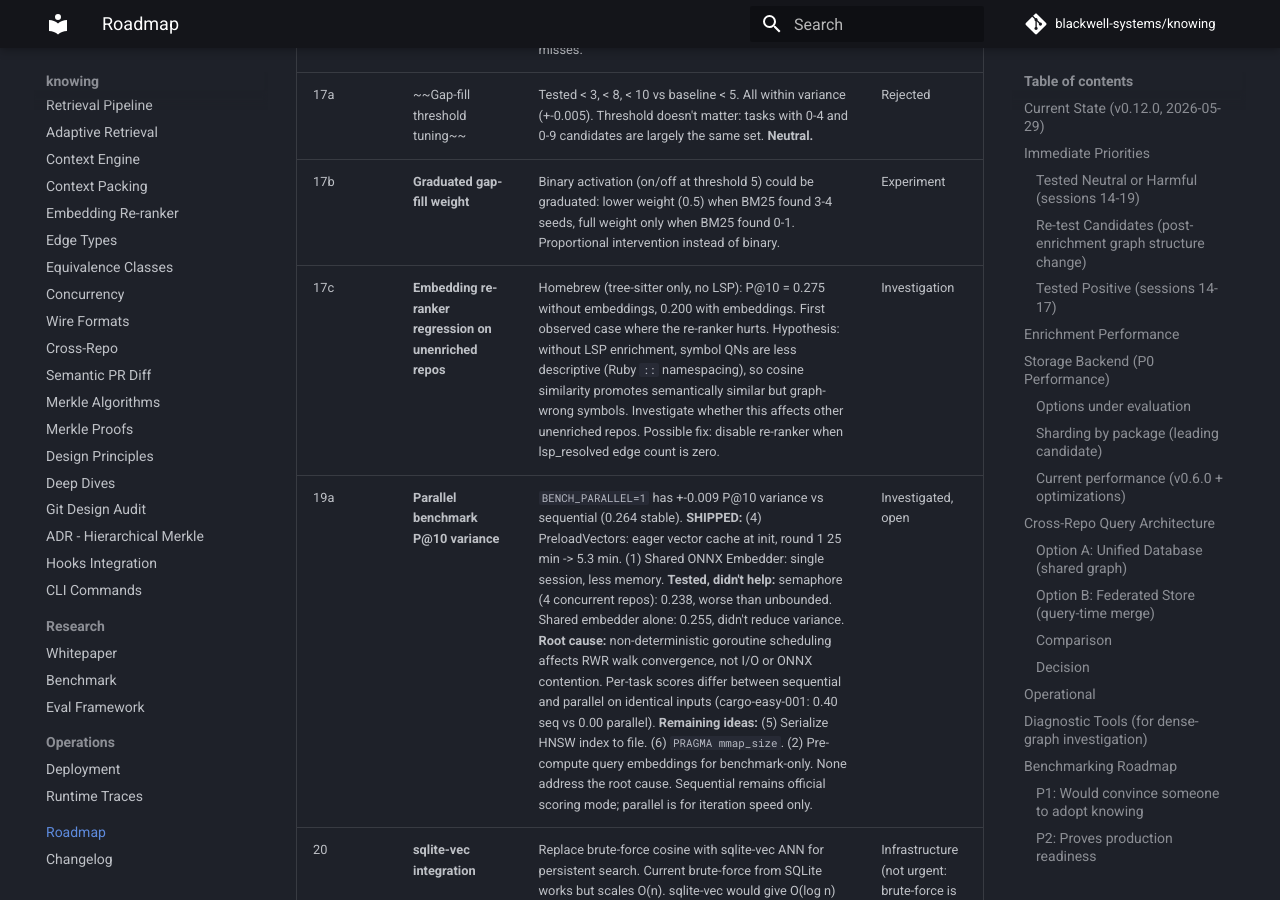
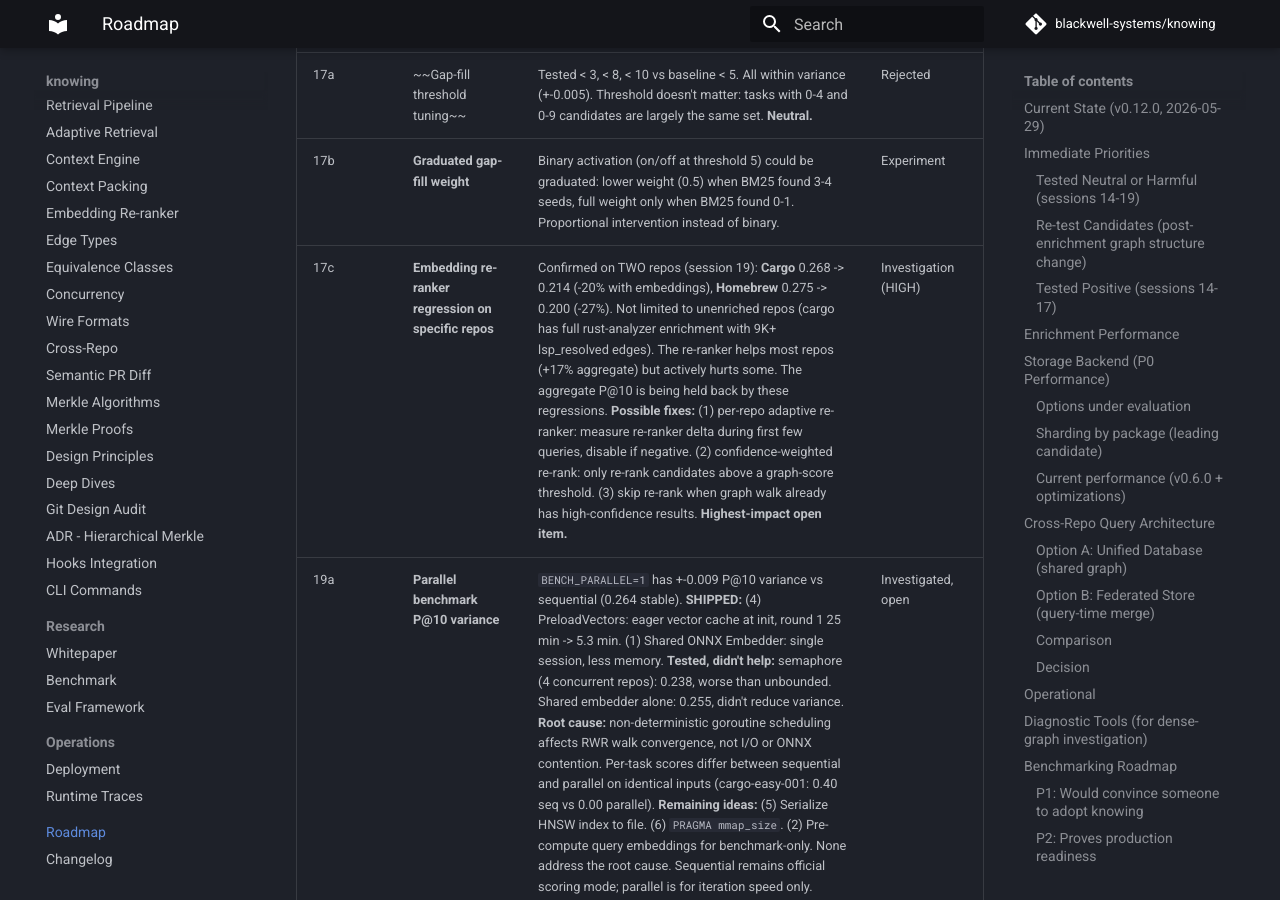
Before and after one commit to blackwell-systems/knowing, an MkDocs documentation site: the page built from docs/roadmap.md, in a window 1280 px wide and 900 px high, scrolled down 15937 px. Built offline with MkDocs 1.6.1 and Material for MkDocs 9.7.7, drawn with Linux system fonts in a browser that asks for light colours; comment, search, counter and statistics services are not loaded.

Commit message:
docs: upgrade 17c to HIGH priority, cargo regression confirmed (-20% with embeddings)

```diff
--- a/docs/roadmap.md
+++ b/docs/roadmap.md
@@ -308,7 +308,7 @@ P@10=0.266 cold, 0.271 warm (277 tasks, 14 repos, 8 languages). 1.97x vs codegra
 | 16b | **Rust equivalence classes** | Cargo at 0.216 with rust-analyzer enrichment. Zero Rust-specific equiv classes. Macro vocabulary gap: task says "serialize", ground truth is `Serialize::serialize`. Candidates: serde (serialize/deserialize/from_str), tokio (async/spawn/runtime), error handling (thiserror/anyhow/Result/From), derive traits (Clone/Debug/Default), web (axum/Router/handler/extract). 10-15 classes. Also: SCIP ingestion (`rust-analyzer scip .`) would capture proc-macro expanded code that tree-sitter misses. | On-demand |
 | 17a | ~~Gap-fill threshold tuning~~ | Tested < 3, < 8, < 10 vs baseline < 5. All within variance (+-0.005). Threshold doesn't matter: tasks with 0-4 and 0-9 candidates are largely the same set. **Neutral.** | Rejected |
 | 17b | **Graduated gap-fill weight** | Binary activation (on/off at threshold 5) could be graduated: lower weight (0.5) when BM25 found 3-4 seeds, full weight only when BM25 found 0-1. Proportional intervention instead of binary. | Experiment |
-| 17c | **Embedding re-ranker regression on unenriched repos** | Homebrew (tree-sitter only, no LSP): P@10 = 0.275 without embeddings, 0.200 with embeddings. First observed case where the re-ranker hurts. Hypothesis: without LSP enrichment, symbol QNs are less descriptive (Ruby `::` namespacing), so cosine similarity promotes semantically similar but graph-wrong symbols. Investigate whether this affects other unenriched repos. Possible fix: disable re-ranker when lsp_resolved edge count is zero. | Investigation |
+| 17c | **Embedding re-ranker regression on specific repos** | Confirmed on TWO repos (session 19): **Cargo** 0.268 -> 0.214 (-20% with embeddings), **Homebrew** 0.275 -> 0.200 (-27%). Not limited to unenriched repos (cargo has full rust-analyzer enrichment with 9K+ lsp_resolved edges). The re-ranker helps most repos (+17% aggregate) but actively hurts some. The aggregate P@10 is being held back by these regressions. **Possible fixes:** (1) per-repo adaptive re-ranker: measure re-ranker delta during first few queries, disable if negative. (2) confidence-weighted re-rank: only re-rank candidates above a graph-score threshold. (3) skip re-rank when graph walk already has high-confidence results. **Highest-impact open item.** | Investigation (HIGH) |
 | 19a | **Parallel benchmark P@10 variance** | `BENCH_PARALLEL=1` has +-0.009 P@10 variance vs sequential (0.264 stable). **SHIPPED:** (4) PreloadVectors: eager vector cache at init, round 1 25 min -> 5.3 min. (1) Shared ONNX Embedder: single session, less memory. **Tested, didn't help:** semaphore (4 concurrent repos): 0.238, worse than unbounded. Shared embedder alone: 0.255, didn't reduce variance. **Root cause:** non-deterministic goroutine scheduling affects RWR walk convergence, not I/O or ONNX contention. Per-task scores differ between sequential and parallel on identical inputs (cargo-easy-001: 0.40 seq vs 0.00 parallel). **Remaining ideas:** (5) Serialize HNSW index to file. (6) `PRAGMA mmap_size`. (2) Pre-compute query embeddings for benchmark-only. None address the root cause. Sequential remains official scoring mode; parallel is for iteration speed only. | Investigated, open |
 | 20 | **sqlite-vec integration** | Replace brute-force cosine with sqlite-vec ANN for persistent search. Current brute-force from SQLite works but scales O(n). sqlite-vec would give O(log n) queries. Pure Go option: `viant/sqlite-vec`. | Infrastructure (not urgent: brute-force is fast enough for current corpus sizes) |
 | 22 | **More corpus repos** | Every enriched repo at 0.200+ lifts the aggregate. Candidates: celery (Python, 80K LOC), Spring Boot (Java/Kotlin). Target: 16+ repos, 300 tasks. | Corpus expansion |
```
